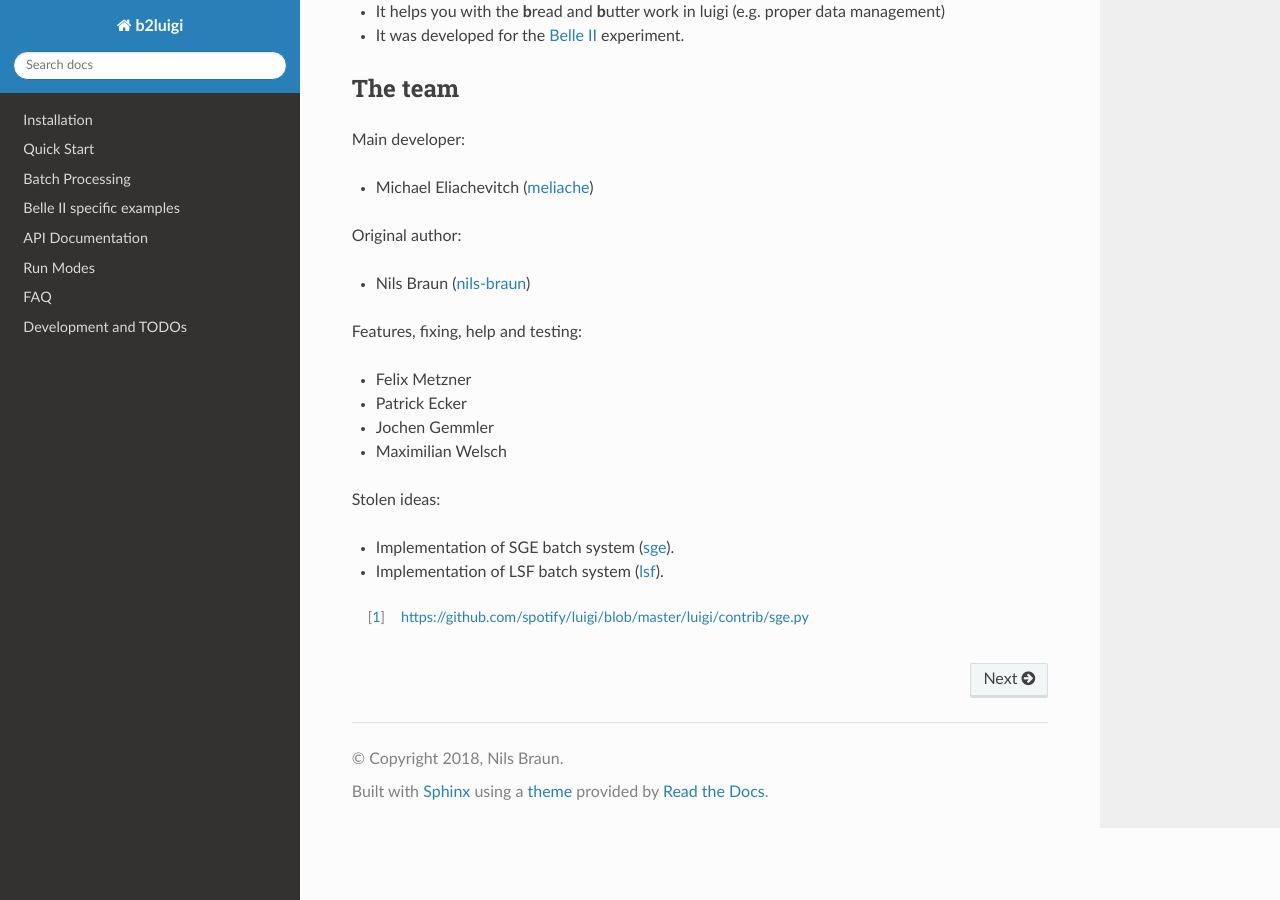
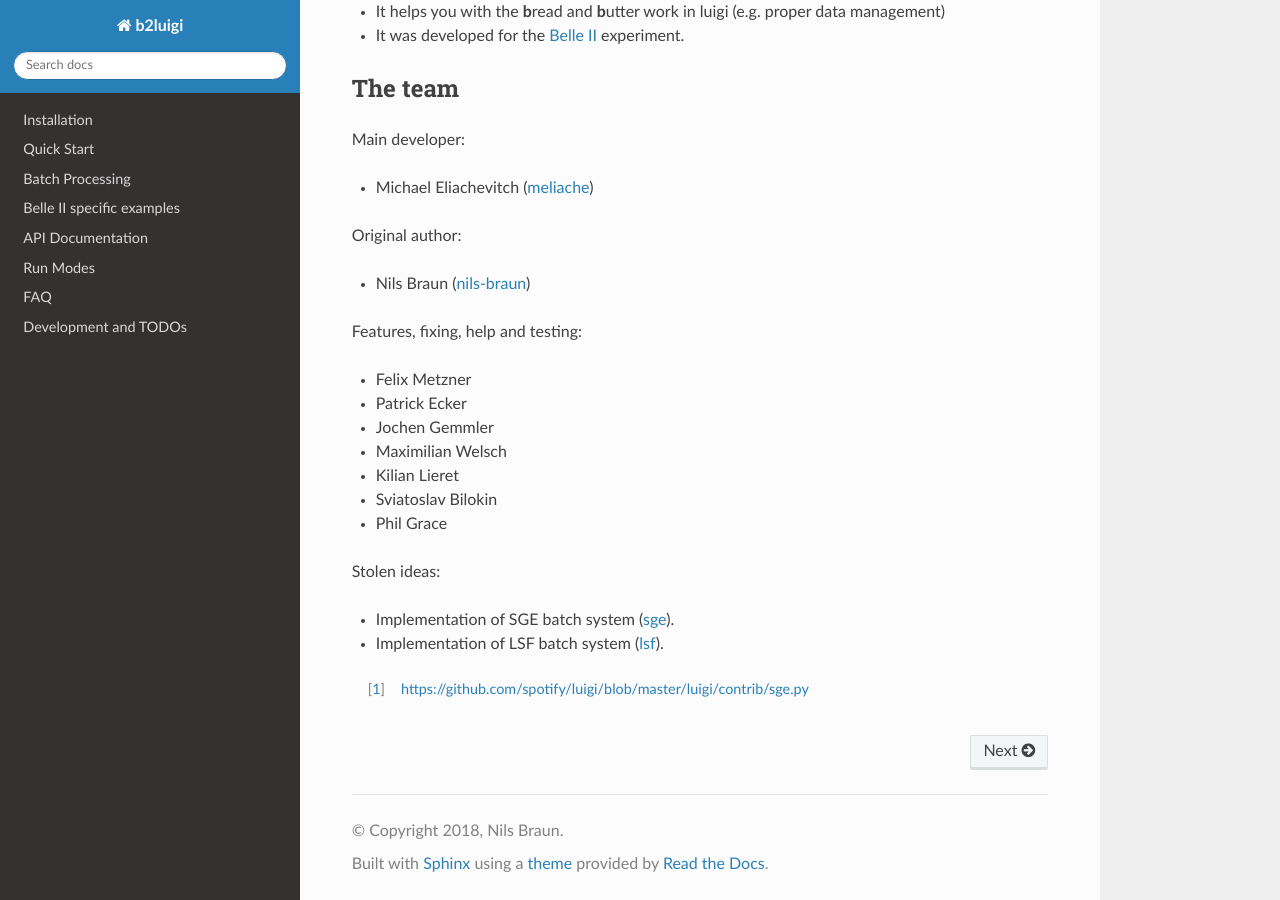
Before and after one commit to nils-braun/b2luigi, a Sphinx documentation site: the page built from docs/index.rst, in a window 1280 px wide and 900 px high, scrolled down 3105 px. Built offline with Sphinx 7.4.7 and the Read the Docs theme 2.0.0, drawn with Linux system fonts in a browser that asks for light colours.

Commit message:
Add more contributors to the team list of helpers
I also removed some unneeded whitespace after the bullet points.

Methodology: I just looked at the output of git-summary to see who had contributed.

 authors  :
   152	Nils Braun            80.9%
    22	Michael Eliachevitch  11.7%
     4	FelixMetzner          2.1%
     4	Maximilian Welsch     2.1%
     2	Felix Metzner         1.1%
     2	Sviatoslav Bilokin    1.1%
     1	Kilian Lieret         0.5%
     1	Phil Grace            0.5%

The list of helpers seems to have no particular order. I just added the new
contributors at the bottom.

```diff
--- a/docs/index.rst
+++ b/docs/index.rst
@@ -122,14 +122,17 @@ Main developer:
 
 Original author:
 
-*   Nils Braun (`nils-braun`_)
+* Nils Braun (`nils-braun`_)
 
 Features, fixing, help and testing:
 
-*   Felix Metzner
-*   Patrick Ecker
-*   Jochen Gemmler
-*   Maximilian Welsch
+* Felix Metzner
+* Patrick Ecker
+* Jochen Gemmler
+* Maximilian Welsch
+* Kilian Lieret
+* Sviatoslav Bilokin
+* Phil Grace
 
 Stolen ideas:
 
```
